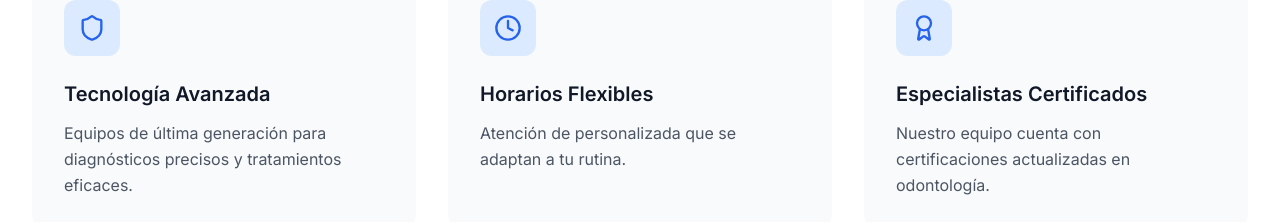
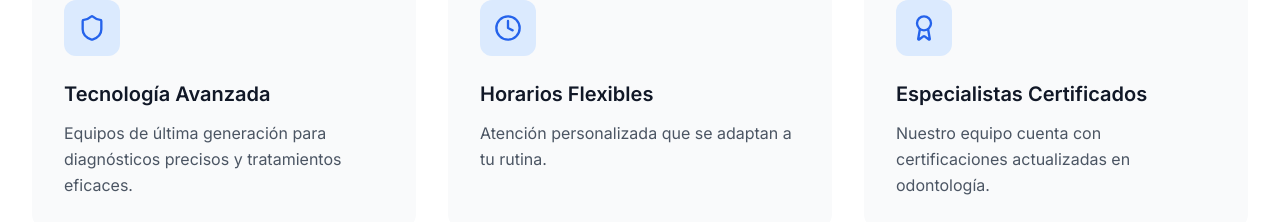
Before and after one commit to davidijjdj/ByDraSolano, a Next.js app: page / in a window 1280 px wide. Shown: the part 900-1122 px from the top of the page. Built offline with nearby package versions, Linux system fonts and the light colour scheme; no server answers; the database is empty.

Commit message:
Actualización

```diff
--- a/app/page.tsx
+++ b/app/page.tsx
@@ -9,7 +9,7 @@ import { getTestimonials, Testimonial } from "@/lib/auth";
 
 const features = [
   { icon: Shield, title: "Tecnología Avanzada", description: "Equipos de última generación para diagnósticos precisos y tratamientos eficaces." },
-  { icon: Clock, title: "Horarios Flexibles", description: "Atención de personalizada que se adaptan a tu rutina." },
+  { icon: Clock, title: "Horarios Flexibles", description: "Atención personalizada que se adaptan a tu rutina." },
   { icon: Award, title: "Especialistas Certificados", description: "Nuestro equipo cuenta con certificaciones actualizadas en odontología." },
 ];
 
--- a/components/Footer.tsx
+++ b/components/Footer.tsx
@@ -31,7 +31,7 @@ export default function Footer() {
               href="mailto:contactobydrasolano@gmail.com"
               className="flex items-center gap-1 hover:text-primary-400 transition-colors"
             >
-              <Mail className="h-3.5 w-3.5 flex-shrink-0" /> contacto@clinicadental.cl
+              <Mail className="h-3.5 w-3.5 flex-shrink-0" /> contactobydrasolano@gmail.com
             </a>
           </div>
           <div className="flex items-center gap-4 text-sm text-gray-400">
```
